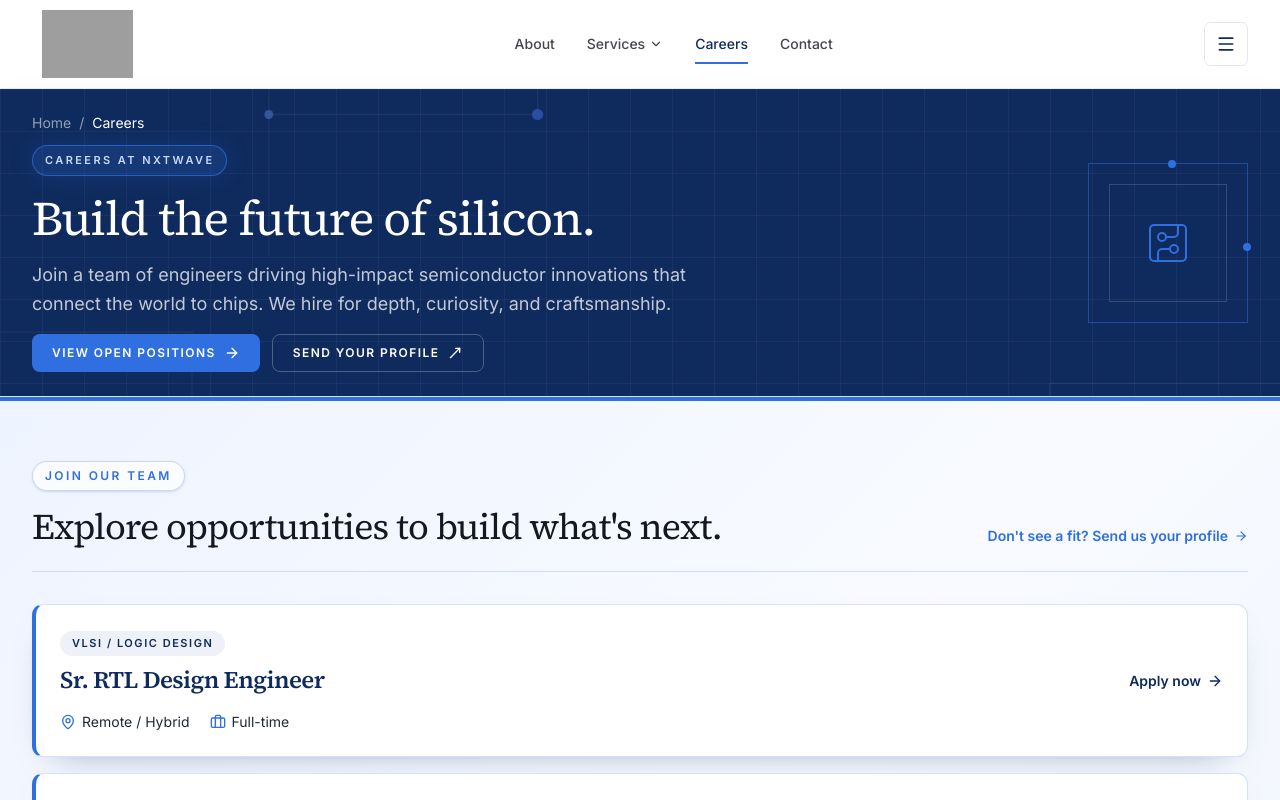
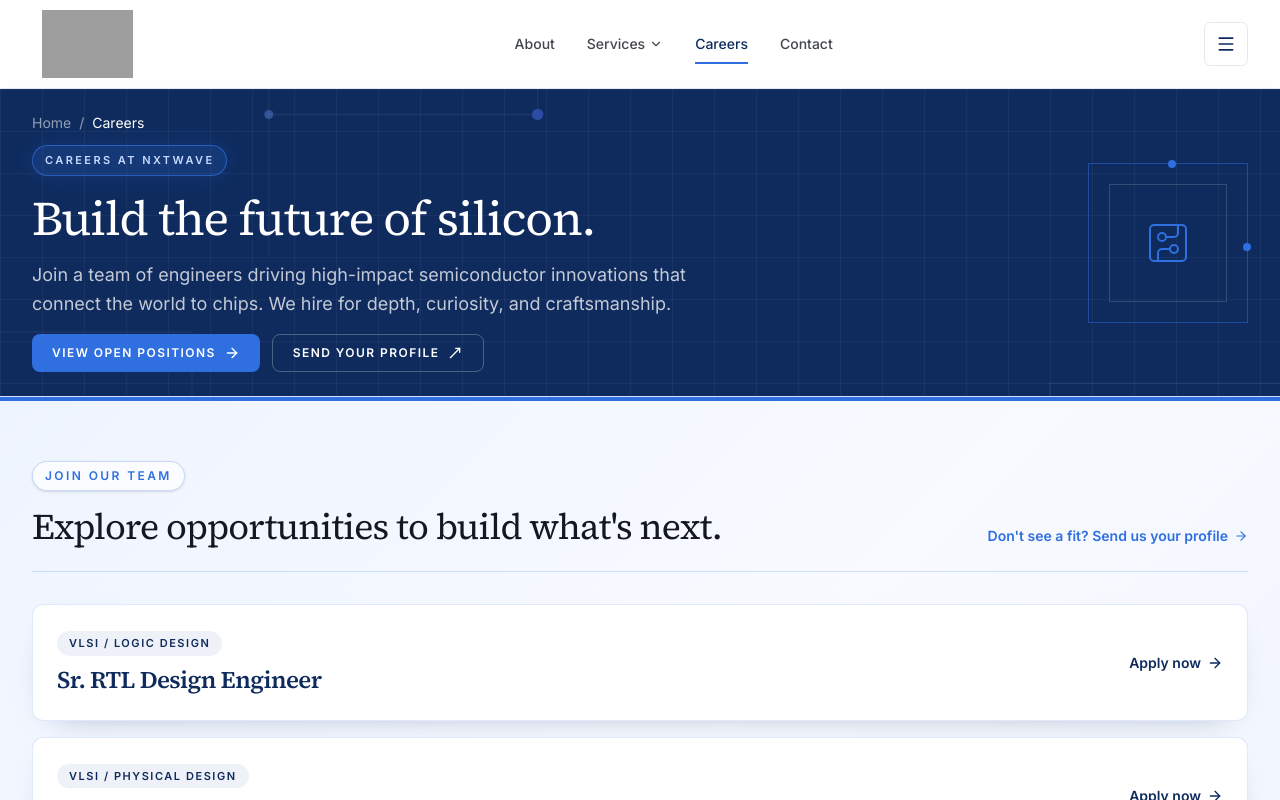
Before and after one commit to Nagaraj-Jadar/nxtwave, a Next.js app: page /careers in a window 1280 px wide. Shown: the top 800 px of the page. Built offline with nearby package versions, Linux system fonts and the light colour scheme; grey boxes are pictures that could not be loaded.

Commit message:
career page updated

```diff
--- a/app/careers/[slug]/page.tsx
+++ b/app/careers/[slug]/page.tsx
@@ -1,7 +1,7 @@
 import type { Metadata } from 'next'
 import Link from 'next/link'
 import { notFound } from 'next/navigation'
-import { ArrowLeft, Briefcase, MapPin } from 'lucide-react'
+import { ArrowLeft, Briefcase } from 'lucide-react'
 import { ApplicationForm } from '@/components/application-form'
 import { SectionLabel } from '@/components/section-label'
 import { CircuitPattern } from '@/components/circuit-pattern'
@@ -36,7 +36,7 @@ export default async function RolePage({ params }: RolePageProps) {
           <Link href="/careers" className="inline-flex items-center gap-2 text-sm text-navy-foreground/65 transition-colors hover:text-white"><ArrowLeft className="h-4 w-4" aria-hidden="true" /> Back to careers</Link>
           <SectionLabel className="mt-10" tone="light">Open position</SectionLabel>
           <h1 className="mt-4 max-w-4xl text-4xl leading-tight tracking-tight md:text-6xl">{job.title}</h1>
-          <div className="mt-7 flex flex-wrap gap-x-6 gap-y-3 text-sm text-navy-foreground/70"><span className="inline-flex items-center gap-2"><Briefcase className="h-4 w-4 text-brand-blue" aria-hidden="true" />{job.department}</span><span className="inline-flex items-center gap-2"><MapPin className="h-4 w-4 text-brand-blue" aria-hidden="true" />{job.location}</span></div>
+          <div className="mt-7 flex flex-wrap gap-x-6 gap-y-3 text-sm text-navy-foreground/70"><span className="inline-flex items-center gap-2"><Briefcase className="h-4 w-4 text-brand-blue" aria-hidden="true" />{job.department}</span></div>
         </div>
       </section>
       <main className="bg-[#F4F7FC]">
--- a/components/career-role-card.tsx
+++ b/components/career-role-card.tsx
@@ -1,7 +1,7 @@
 'use client'
 
 import Link from 'next/link'
-import { ArrowRight, Briefcase, MapPin, X } from 'lucide-react'
+import { ArrowRight, X } from 'lucide-react'
 import { useRef } from 'react'
 import type { Job } from '@/data/jobs'
 
@@ -18,7 +18,7 @@ export function CareerRoleCard({ job }: { job: Job }) {
 
   return (
     <>
-      <article className="group flex w-full flex-col gap-4 rounded-xl border border-brand-blue/20 border-l-4 border-l-brand-blue bg-white p-5 shadow-[0_14px_36px_-24px_rgba(15,43,93,0.55)] transition-all duration-300 ease-out hover:-translate-y-1 hover:border-brand-blue/70 hover:shadow-[0_20px_42px_-20px_rgba(47,111,224,0.38)] sm:flex-row sm:items-center sm:justify-between sm:p-6">
+      <article className="group flex w-full flex-col gap-4 rounded-xl border border-brand-blue/15 bg-white p-5 shadow-[0_12px_34px_-24px_rgba(15,43,93,0.5)] transition-all duration-300 ease-out hover:-translate-y-1 hover:border-brand-blue/70 hover:shadow-[0_18px_38px_-20px_rgba(47,111,224,0.35)] sm:flex-row sm:items-center sm:justify-between sm:p-6">
         <button
           type="button"
           onClick={openPreview}
@@ -31,16 +31,6 @@ export function CareerRoleCard({ job }: { job: Job }) {
           <h2 className="mt-2 text-xl font-semibold tracking-tight text-navy transition-colors duration-300 group-hover:text-brand-blue sm:text-2xl">
             {job.title}
           </h2>
-          <div className="mt-4 flex flex-wrap gap-x-5 gap-y-2 text-sm text-muted-foreground">
-            <span className="inline-flex items-center gap-1.5">
-              <MapPin className="h-4 w-4 flex-none text-brand-blue" aria-hidden="true" />
-              {job.location}
-            </span>
-            <span className="inline-flex items-center gap-1.5">
-              <Briefcase className="h-4 w-4 flex-none text-brand-blue" aria-hidden="true" />
-              {job.employmentType}
-            </span>
-          </div>
         </button>
         <div className="flex-none border-t border-border pt-3 sm:min-w-28 sm:border-t-0 sm:pt-0 sm:text-right">
           <Link
@@ -78,10 +68,6 @@ export function CareerRoleCard({ job }: { job: Job }) {
               <X className="h-5 w-5" aria-hidden="true" />
             </button>
           </div>
-          <div className="mt-5 flex flex-wrap gap-x-5 gap-y-2 text-sm text-muted-foreground">
-            <span className="inline-flex items-center gap-1.5"><MapPin className="h-4 w-4 text-brand-blue" aria-hidden="true" />{job.location}</span>
-            <span className="inline-flex items-center gap-1.5"><Briefcase className="h-4 w-4 text-brand-blue" aria-hidden="true" />{job.employmentType}</span>
-          </div>
         </div>
         <div className="p-5 sm:p-7">
           <p className="text-base leading-relaxed text-muted-foreground">{job.overview}</p>
```
